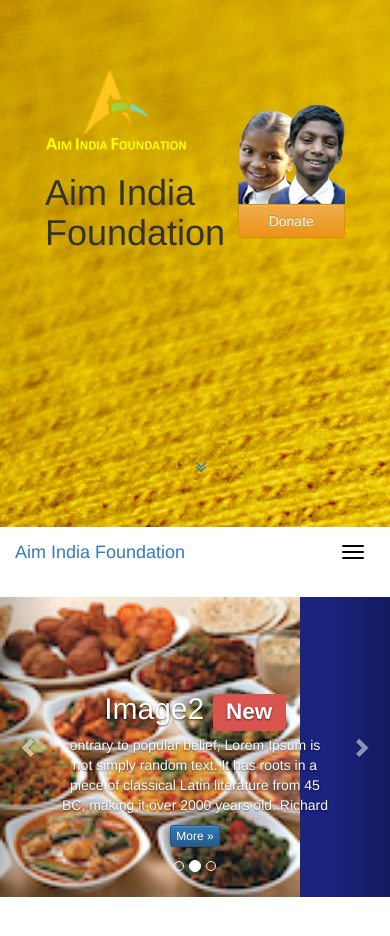
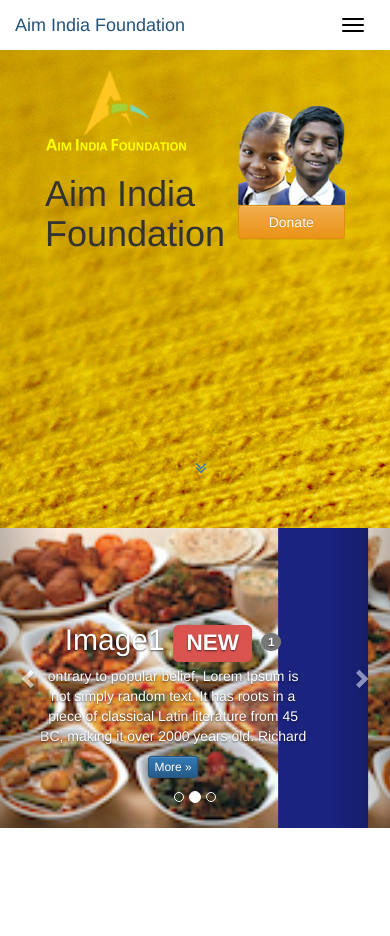
Before and after one commit to shubham9811/aimindiatask1, a plain HTML site: page indexcopy.html in a window 390 px wide. Shown: the top 936 px of the page. Drawn offline with nearby package versions, Linux system fonts and the light colour scheme.

Commit message:
Update indexcopy.html
2nd navbar working and mobile view only 1 navbar will be there.

```diff
--- a/indexcopy.html
+++ b/indexcopy.html
@@ -1,6 +1,5 @@
 <!DOCTYPE html>
 <html lang="en">
-
 <head>
     <title>Aim India Foundation</title>
     <meta charset="utf-8">
@@ -19,7 +18,7 @@
     <script>
     //navbar is 2nd navbar and navbar1 is first
 
-    if (true) {
+    if (window.innerWidth > 760) {
         window.addEventListener("scroll", function() {
             if (window.scrollY < 100) {
                 //remove top navbar
@@ -37,20 +36,18 @@
         }, false);
 
     }
-     // else {
-    //     (function() {
-    //        console.log("working");
-    //         $('#nav2').removeClass("navbar-static-bottom");
-    //         $('#nav1').addClass("navbar-fixed-top");
-    //         $("#hide1").css("display", "block");
+     else {
+        $(document).ready(function() {
+           // console.log("working");
 
-    //         $("#hide2").css("display", "none");
+            $('#hide2').remove();
+            $('#nav2').removeClass("navbar-static-bottom");
+            $('#nav1').addClass("navbar-fixed-top");
+            $("#hide1").css("display", "block");
+            // $("#hide2").css("display", "none");
+        });
 
-    //         //show
-
-    //     })();
-
-    // }
+    }
     </script>
 </head>
 
@@ -118,10 +115,10 @@
         </div>
     </header>
     <div id="hide2"  style="">
-    <nav class=" header-nav navbar  navbar-static-bottom " role="navigation" id="nav2">
+    <nav class=" header-nav navbar navbar-static-bottom " role="navigation" id="nav2">
         <div class="container-fluid">
             <div class="navbar-header">
-                <button type="button" class="navbar-toggle collapsed" data-toggle="collapse" data-target="#navbar" aria-expanded="false" aria-controls="navbar">
+                <button type="button" class="navbar-toggle collapsed" data-toggle="collapse" data-target="#navbar2" aria-expanded="false" aria-controls="navbar">
                     <span class="sr-only">Toggle navigation</span>
                     <span class="icon-bar"></span>
                     <span class="icon-bar"></span>
@@ -129,7 +126,7 @@
                 </button>
                 <a class="navbar-brand" href="#">Aim India Foundation</a>
             </div>
-            <div id="navbar" class="navbar-collapse collapse">
+            <div id="navbar2" class="navbar-collapse collapse">
                 <ul class="nav navbar-nav">
                     <li class="active"><a href="#">Home</a></li>
                     <li class="dropdown">
```
